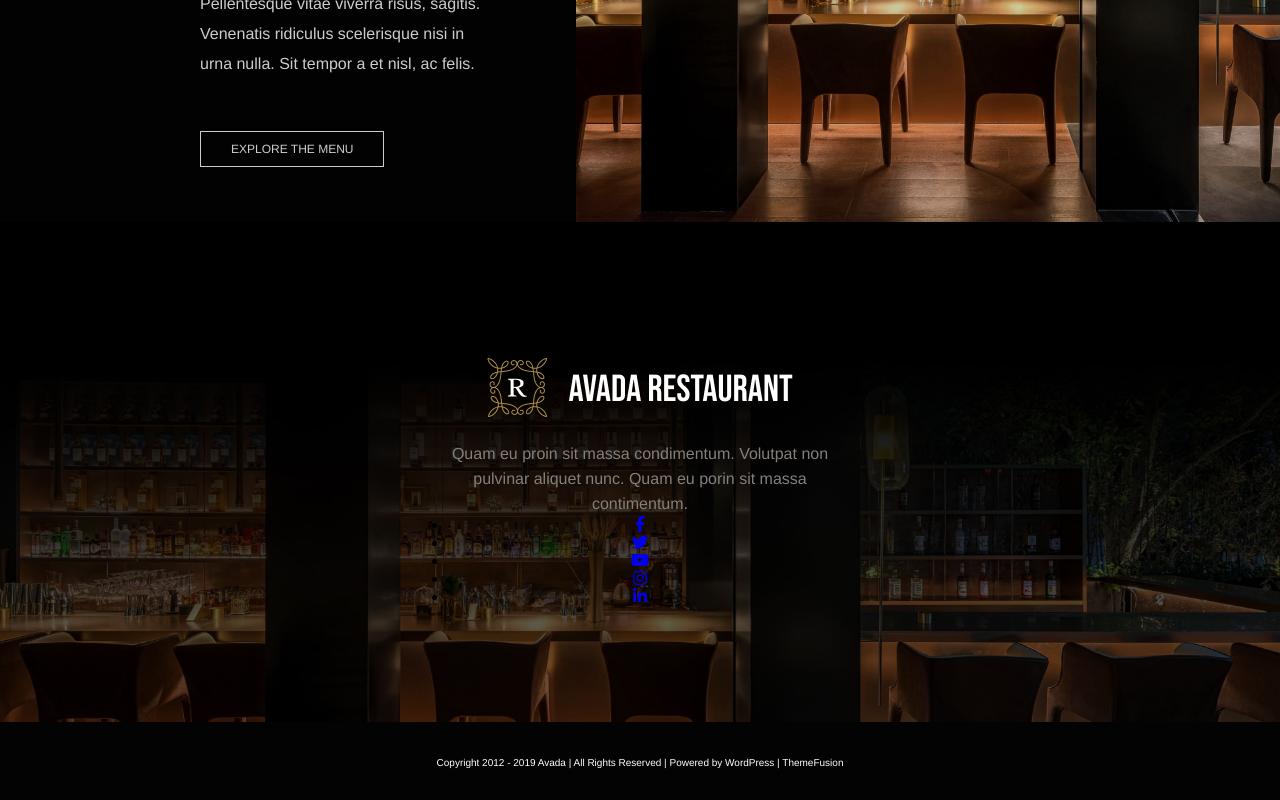
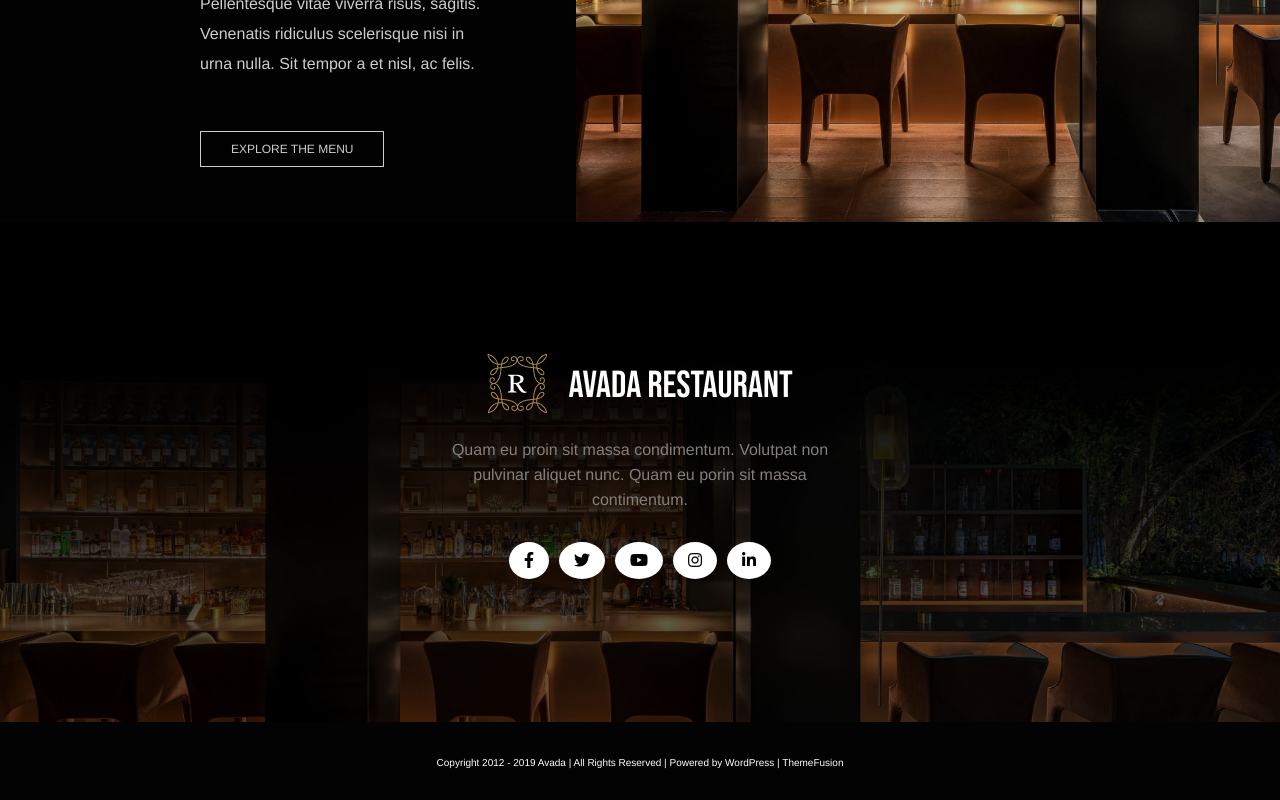
Before and after one commit to petrescuandreea/proj-html-vuejs, a Vue app: page / in a window 1280 px wide. Shown: the part 493-1293 px from the top of the page. Built offline with nearby package versions, Linux system fonts and the light colour scheme.

Commit message:
Add style to component SocialMediaChannels

```diff
--- a/src/components/SocialMediaChannels.vue
+++ b/src/components/SocialMediaChannels.vue
@@ -21,5 +21,35 @@ export default {
 
 <!-- Add "scoped" attribute to limit CSS to this component only -->
 <style scoped lang="scss">
+#sm-channels {
+    ul {
+        margin: 40px 0;
+
+        li {
+            display: inline;
+
+            a {
+                cursor: pointer;
+                padding: 10px 15px;
+                background-color: white;
+                border-radius: 50%;
+                text-align: center;
+                margin: 0 5px;
+
+                &:hover {
+                    background-color: darkgray;
+
+                    i {
+                        color: blue
+                    }
+                }
+
+                i {
+                    color: black;
+                }
+            }
+        }
+    }
+}
 
 </style>
```
